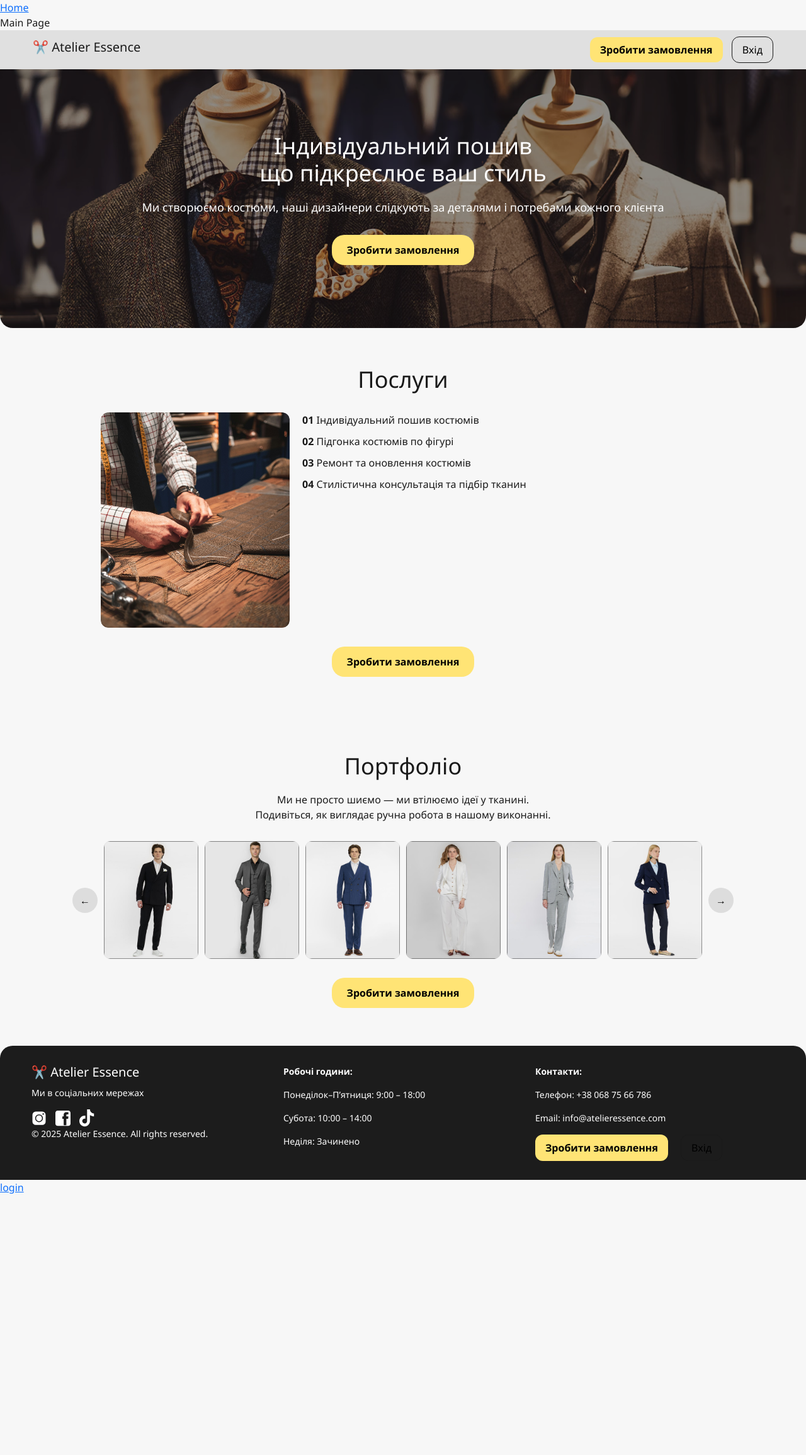
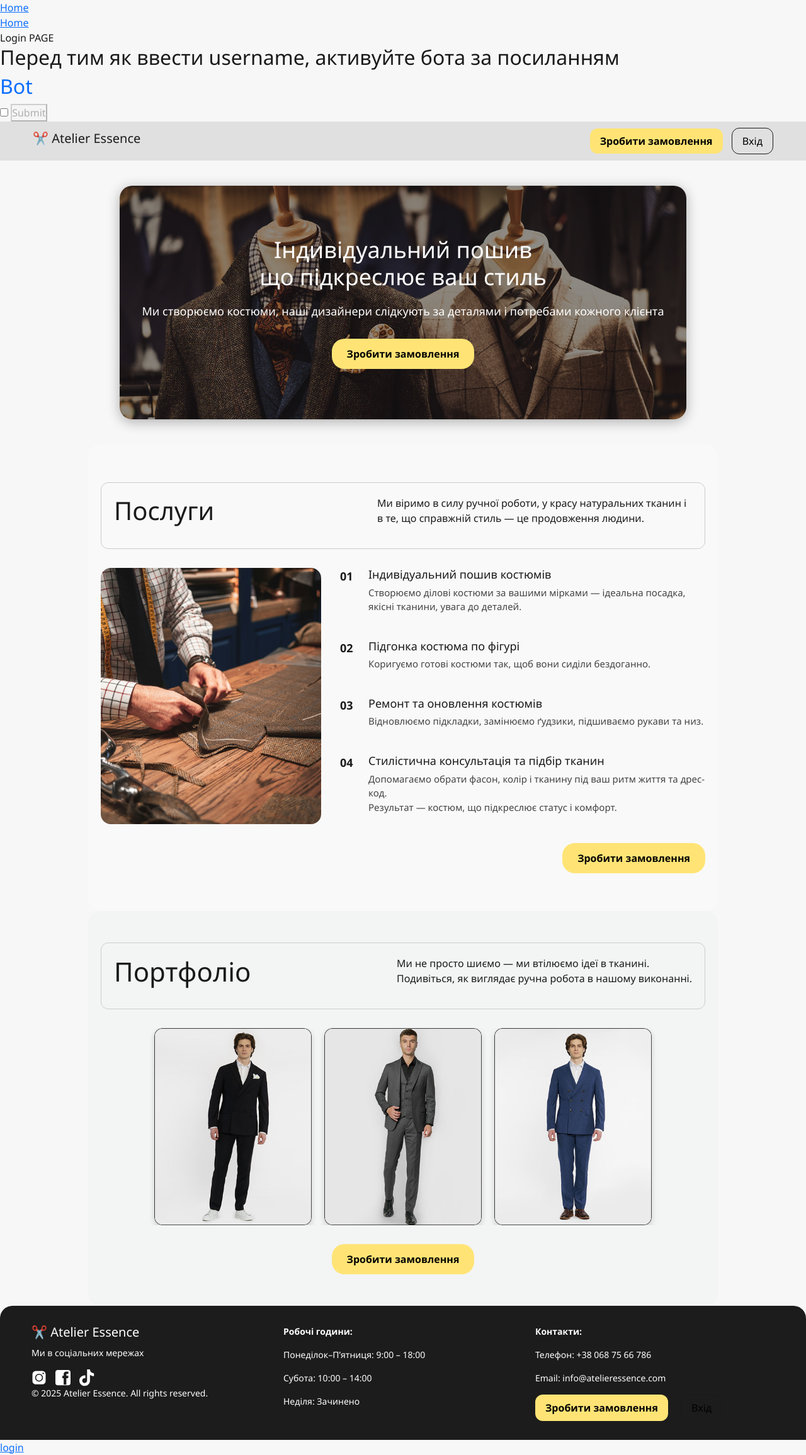
Before and after one commit to ShayTanoS/ClothingRepair, a Django app: template templates/client/home.html in a window 1280 px wide. Shown: the whole page at 63% size. Before the commit the page ends 1896 px from the top, so only its background shows below. Run offline with Django 5.2, Linux system fonts and the light colour scheme; the template is opened without the code that fills it, so the values that code supplies are empty; some libraries are stand-ins or nearby versions.

Commit message:
Зробив головну сторінку сайту, потрібно буде налаштувати кнопки та зробити модальне вікно реїстрації.

```diff
--- a/templates/client/home.html
+++ b/templates/client/home.html
@@ -1,7 +1,6 @@
 {% extends 'base.html' %}
 {% block content %}
-    Main Page
-
+{% include 'login/login.html' %}
   <style>
    * {
   margin: 0;
@@ -55,11 +54,17 @@ body {
 }
 
 .hero {
+  position: relative;
   background: url('static/img/image 2.png') center/cover no-repeat;
+  background-size: cover;
+  background-position: center;
+  border-radius: 20px;
   color: white;
-  padding: 100px 20px;
+  padding: 80px 20px;
   text-align: center;
-  border-radius: 0 0 20px 20px;
+  margin: 40px auto;
+  max-width: 900px;
+  box-shadow: 0 4px 20px rgba(0,0,0,0.3);
 }
 
 .hero-content h2 {
@@ -86,61 +91,144 @@ body {
 .btn-yellow:hover{
   background-color: #ffdd33;
 }
-
-.section {
+.services-section {
+  background-color: #f9f9f9;
   padding: 60px 20px;
   max-width: 1000px;
   margin: auto;
-  text-align: center;
+  border-radius: 20px;
 }
 
-.section-title {
-  font-size: 36px;
-  margin-bottom: 20px;
+.services-header {
+  display: flex;
+  justify-content: space-between;
+  align-items: flex-start;
+  flex-wrap: wrap;
+  border: 1px solid #ccc;
+  padding: 20px;
+  border-radius: 12px;
+  margin-bottom: 30px;
 }
 
-.services {
-  display: flex;
-  gap: 20px;
-  margin: 30px 0;
-  text-align: left;
-  align-items: flex-start;
+.services-header h2 {
+  font-size: 40px;
+  margin: 0;
 }
 
-.service-image {
-  width: 300px;
-  border-radius: 12px;
+.services-header p {
+  max-width: 500px;
+  font-size: 16px;
 }
 
-.service-list {
-  list-style: none;
-  padding-left: 0;
+.services-content {
+  display: flex;
+  flex-wrap: wrap;
+  gap: 30px;
+  margin-bottom: 30px;
 }
 
-.service-list li {
-  font-size: 16px;
-  margin-bottom: 10px;
+.services-image {
+  width: 350px;
+  border-radius: 16px;
+  object-fit: cover;
 }
 
-.portfolio {
+.services-list {
+  flex: 1;
   display: flex;
-  align-items: center;
-  justify-content: center;
-  gap: 10px;
-  margin: 30px 0;
+  flex-direction: column;
+  gap: 25px;
 }
 
-.portfolio img {
-  width: 150px;
-  border-radius: 10px;
+.service-item {
+  display: flex;
+  gap: 15px;
 }
 
-.nav-btn {
-  background: #ddd;
-  border: none;
-  padding: 8px 12px;
-  border-radius: 50%;
-  cursor: pointer;
+.service-number {
+  font-weight: bold;
+  font-size: 18px;
+  color: #1a1a1a;
+  min-width: 30px;
+}
+
+.service-item h3 {
+  font-size: 18px;
+  margin-bottom: 6px;
+}
+
+.service-item p {
+  font-size: 15px;
+  color: #444;
+}
+
+.services-button {
+  text-align: right;
+}
+
+.portfolio-section {
+  background-color: #f3f4f4;
+  padding: 50px 20px;
+  text-align: center;
+  border-radius: 20px;
+  margin: auto;
+  max-width: 1000px;
+}
+
+.portfolio-header {
+  display: flex;
+  justify-content: space-between;
+  align-items: flex-start;
+  flex-wrap: wrap;
+  border: 1px solid #ccc;
+  padding: 20px;
+  border-radius: 12px;
+  margin-bottom: 30px;
+}
+
+.portfolio-header h2 {
+  font-size: 42px;
+}
+
+.portfolio-header p {
+  max-width: 500px;
+  font-size: 16px;
+  text-align: left;
+}
+
+.carousel-container {
+  overflow: hidden;
+  width: 100%;
+  border-radius: 10px;
+  margin: 0 auto;
+  max-width: 900px;
+
+}
+
+.carousel-track {
+  display: flex;
+  transition: transform 0.8s ease-in-out;
+  width: 100%;
+}
+
+.carousel-slide {
+  display: flex;
+  justify-content: center;
+  align-items: center;
+  gap: 20px;
+  width: 100%;
+  flex-shrink: 0;
+}
+
+.carousel-slide img {
+  width: 250px;
+  border-radius: 12px;
+  box-shadow: 0 4px 10px rgba(0, 0, 0, 0.15);
+  transition: transform 0.3s ease;
+}
+
+.portfolio-button {
+  margin-top: 30px;
 }
 
 .footer {
@@ -190,7 +278,7 @@ body {
       <h1 class="logo">✂️ Atelier Essence</h1>
       <div class="header-buttons">
         <button class="btn-yellow">Зробити замовлення</button>
-        <button class="btn-outline">Вхід</button>
+        <button id="open-modal-btn" class="btn-outline">Вхід</button>
       </div>
     </div>
   </header>
@@ -205,36 +293,90 @@ body {
   </section>
 
   <!-- Послуги -->
-  <section class="section">
-    <h2 class="section-title">Послуги</h2>
-    <div class="services">
-      <img src="static/img/Rectangle 10 (2).png" alt="Пошиття" class="service-image">
-      <ul class="service-list">
-        <li><strong>01</strong> Індивідуальний пошив костюмів</li>
-        <li><strong>02</strong> Підгонка костюмів по фігурі</li>
-        <li><strong>03</strong> Ремонт та оновлення костюмів</li>
-        <li><strong>04</strong> Стилістична консультація та підбір тканин</li>
-      </ul>
+<section class="services-section">
+  <div class="services-header">
+    <h2>Послуги</h2>
+    <p>Ми віримо в силу ручної роботи, у красу натуральних тканин і в те, що справжній стиль — це продовження людини.</p>
+  </div>
+  <div class="services-content">
+    <img src="static/img/Rectangle 10 (2).png" alt="Пошиття" class="services-image">
+    <div class="services-list">
+      <div class="service-item">
+        <div class="service-number">01</div>
+        <div>
+          <h3>Індивідуальний пошив костюмів</h3>
+          <p>Створюємо ділові костюми за вашими мірками — ідеальна посадка, якісні тканини, увага до деталей.</p>
+        </div>
+      </div>
+      <div class="service-item">
+        <div class="service-number">02</div>
+        <div>
+          <h3>Підгонка костюма по фігурі</h3>
+          <p>Коригуємо готові костюми так, щоб вони сиділи бездоганно.</p>
+        </div>
+      </div>
+      <div class="service-item">
+        <div class="service-number">03</div>
+        <div>
+          <h3>Ремонт та оновлення костюмів</h3>
+          <p>Відновлюємо підкладки, замінюємо ґудзики, підшиваємо рукави та низ.</p>
+        </div>
+      </div>
+      <div class="service-item">
+        <div class="service-number">04</div>
+        <div>
+          <h3>Стилістична консультація та підбір тканин</h3>
+          <p>Допомагаємо обрати фасон, колір і тканину під ваш ритм життя та дрес-код.<br>Результат — костюм, що підкреслює статус і комфорт.</p>
+        </div>
+      </div>
     </div>
+  </div>
+  <div class="services-button">
     <button class="btn-yellow">Зробити замовлення</button>
-  </section>
+  </div>
+</section>
 
   <!-- Портфоліо -->
-  <section class="section">
-    <h2 class="section-title">Портфоліо</h2>
-    <p>Ми не просто шиємо — ми втілюємо ідеї у тканині.<br>Подивіться, як виглядає ручна робота в нашому виконанні.</p>
-    <div class="portfolio">
-      <button class="nav-btn">←</button>
-      <img src="static/img/image.png" alt="Model 1">
-      <img src="static/img/image (1).png" alt="Model 2">
-      <img src="static/img/image (2).png" alt="Model 3">
-      <img src="static/img/image (3).png" alt="Model 4">
-      <img src="static/img/image (4).png" alt="Model 5">
-      <img src="static/img/image (5).png" alt="Model 6">
-      <button class="nav-btn">→</button>
+<section class="portfolio-section">
+  <div class="portfolio-header">
+    <h2>Портфоліо</h2>
+    <p>Ми не просто шиємо — ми втілюємо ідеї в тканині.<br>Подивіться, як виглядає ручна робота в нашому виконанні.</p>
+  </div>
+
+  <div class="carousel-container">
+    <div class="carousel-track" id="portfolio-carousel">
+      <!-- Чоловічі -->
+      <div class="carousel-slide">
+        <img src="static/img/image.png" alt="man 1">
+        <img src="static/img/image (1).png" alt="man 2">
+        <img src="static/img/image (2).png" alt="man 3">
+      </div>
+      <!-- Жіночі -->
+      <div class="carousel-slide">
+        <img src="static/img/image (3).png" alt="woman 1">
+        <img src="static/img/image (4).png" alt="woman 2">
+        <img src="static/img/image (5).png" alt="woman 3">
+      </div>
     </div>
+  </div>
+
+  <div class="portfolio-button">
     <button class="btn-yellow">Зробити замовлення</button>
-  </section>
+  </div>
+</section>
+
+
+<script>
+  document.addEventListener('DOMContentLoaded', function (){
+  const track = document.getElementById('portfolio-carousel');
+  let index = 0;
+
+  setInterval(() => {
+    index = (index + 1) % 2;
+    track.style.transform = `translateX(-${index * 100}%)`;
+  }, 4000);
+  });
+</script>
 
   <!-- Footer -->
   <footer class="footer">
@@ -261,7 +403,7 @@ body {
         <p>Email: info@atelieressence.com</p>
         <div class="footer-buttons">
           <button class="btn-yellow">Зробити замовлення</button>
-          <button class="btn-outline">Вхід</button>
+          <button id="open-modal-btn" class="btn-outline">Вхід</button>
         </div>
       </div>
     </div>
@@ -269,5 +411,6 @@ body {
 
 </body>
 </html>
-    {% include 'inout.html' %}
+
+{% include 'inout.html' %}
 {% endblock %}
```
